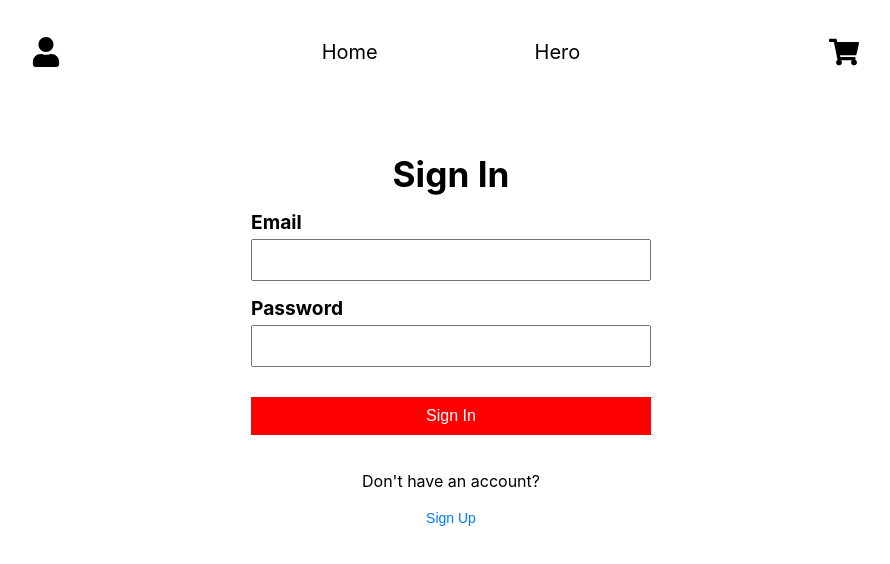
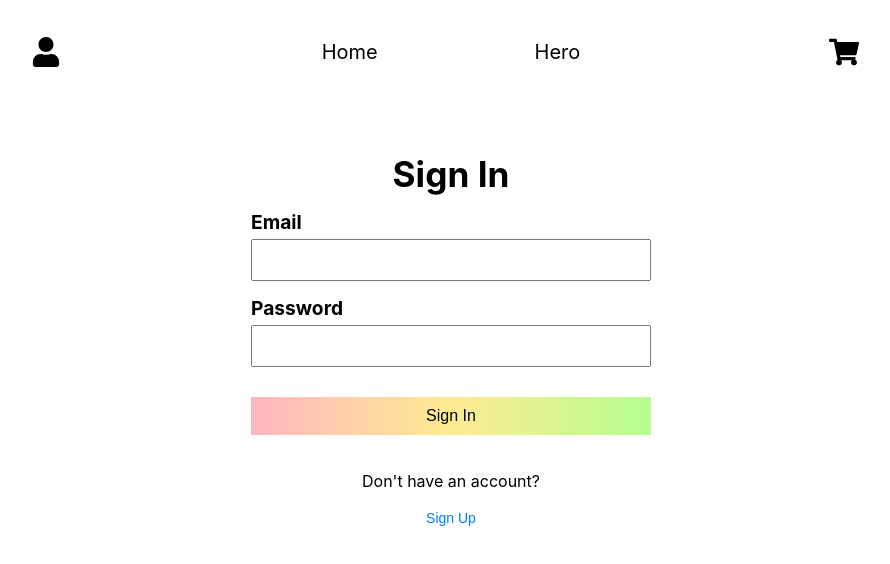
Before and after one commit to mishelld/EnergyDrink, a React (Create React App) app: page /signin in a window 1280 px wide. In both pictures the pointer is over the button "Sign In". Shown: the top 564 px of the page, without its empty margins (189-1079 px from the left). Built offline with nearby package versions, Linux system fonts and the light colour scheme.

Commit message:
update buttons hover

```diff
--- a/src/components/PurchasePage.css
+++ b/src/components/PurchasePage.css
@@ -152,7 +152,8 @@ label {
 }
 
 .proceed-btn:hover {
-    background-color: #ff0000;
+    background:linear-gradient(to left, rgb(180, 255, 145),rgb(255, 235, 145), rgb(255, 182, 193));
+    color: #000000;
 }
 
 .delete-btn {
--- a/src/components/SignInPage.css
+++ b/src/components/SignInPage.css
@@ -36,7 +36,8 @@ input {
 }
 
 .auth-btn:hover {
-    background-color: red;
+    background:linear-gradient(to left, rgb(180, 255, 145),rgb(255, 235, 145), rgb(255, 182, 193));
+    color:#000000;
 }
 
 .error-message {
```
